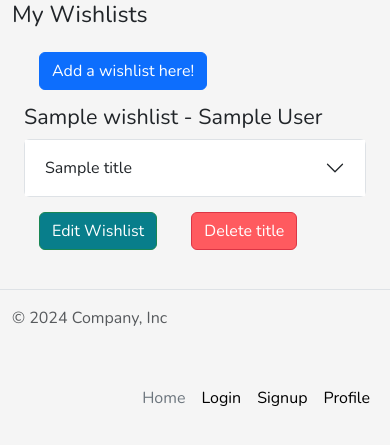
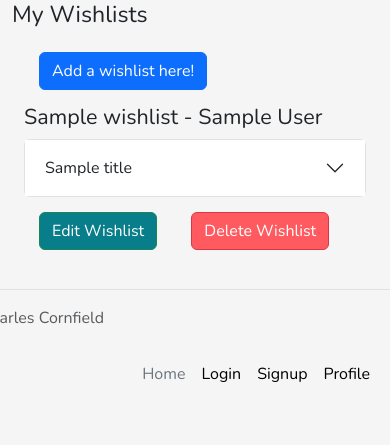
Before and after one commit to ccornfield/GameDream, a Flask app: page /wishlist in a window 390 px wide. Shown: the part 134-579 px from the top of the page. Run offline with Flask 3, Linux system fonts and the light colour scheme; tables that the repository leaves empty hold one stand-in row (values such as "Sample post").

```diff
--- a/gamedream/main.py
+++ b/gamedream/main.py
@@ -43,6 +43,7 @@ def add_title():
             author_id = current_user.id
         )
         db.session.add(title)
+        flash('Title added successfully!')
         db.session.commit()
         return redirect(url_for("main.title"))
     return render_template("add_title.html", name=current_user.name)
@@ -62,6 +63,7 @@ def edit_title(title_id):
             title.price = request.form.get("price"),
             title.genre = request.form.get("genre"),
             title.description = request.form.get("description")
+            flash('Title edited successfully!')
             db.session.commit()
             return redirect(url_for("main.title"))
 
@@ -76,6 +78,7 @@ def delete_title(title_id):
         return redirect(url_for('main.title'))
 
     db.session.delete(title)
+    flash('Title deleted successfully!')
     db.session.commit()
 
     return redirect(url_for("main.title"), name=current_user.name)
@@ -94,6 +97,7 @@ def add_wishlist():
         wishlist.titles.extend(titles)
 
         db.session.add(wishlist)
+        flash('Wishlist added successfully!')
         db.session.commit()
         return redirect(url_for("main.wishlist"))
     return render_template("add_wishlist.html", all_titles=all_titles, name=current_user.name)
@@ -106,17 +110,19 @@ def edit_wishlist(wishlist_id):
     if wishlist.author_id != current_user.id:
         flash('You are not authorized to change this wishlist')
         return redirect(url_for('main.wishlist'))
+
     if request.method == "POST":
         wishlist.wishlist_name = request.form["wishlist_name"]
+
         selected_title_ids = request.form.getlist("titles[]")
+        selected_titles = Title.query.filter(Title.id.in_(selected_title_ids)).all()
 
-        titles = Title.query.filter(Title.id.in_(selected_title_ids)).all()
-
-        wishlist.titles.remove(titles)
-        wishlist.titles.extend(titles)
-
+        wishlist.titles.clear()
+        wishlist.titles = selected_titles
 
         db.session.commit()
+
+        flash('Wishlist edited successfully!')
         return redirect(url_for("main.wishlist"))
 
     return render_template("edit_wishlist.html", wishlist=wishlist, all_titles=all_titles)
@@ -130,6 +136,7 @@ def delete_wishlist(wishlist_id):
         return redirect(url_for('main.wishlist'))
 
     db.session.delete(wishlist)
+    flash('Wishlist deleted successfully!')
     db.session.commit()
 
     return redirect(url_for("main.wishlist"))
--- a/gamedream/static/style.css
+++ b/gamedream/static/style.css
@@ -4,6 +4,7 @@
     padding: 0px;
     outline: none;
     border: 0px;
+
   }
 
 /* General purpose */
--- a/gamedream/templates/base.html
+++ b/gamedream/templates/base.html
@@ -46,9 +46,9 @@
             {% block content %}
             {% endblock%}
         </main>
-        <footer class="d-flex flex-wrap justify-content-between align-items-center py-3 my-4 border-top">
+        <footer class="d-flex flex-wrap justify-content-between align-items-center py-3 my-4 border-top fixed">
             <div class="container">
-                <p class="col-md-4 mb-0 text-body-secondary">© 2024 Company, Inc</p>
+                <p class="col-md-4 mb-0 text-body-secondary position-absolute translate-middle-x">© 2024 Charles Cornfield</p>
 
                 <a href="/" class="col-md-4 d-flex align-items-center justify-content-center mb-3 mb-md-0 me-md-auto link-body-emphasis text-decoration-none">
                     <svg class="bi me-2" width="40" height="32"><use xlink:href="#bootstrap"></use></svg>
--- a/gamedream/templates/wishlist.html
+++ b/gamedream/templates/wishlist.html
@@ -51,7 +51,7 @@
     <a href="{{ url_for('main.edit_wishlist', wishlist_id = wishlist.id) }}" class="btn btn-success">Edit Wishlist</a>
 
     <button type="button" class="btn btn-danger" data-bs-toggle="modal" data-bs-target="#delete-{{wishlist.id}}">
-        Delete title
+        Delete Wishlist
     </button>
 </div>
 
```
Also changed, not shown: gamedream/templates/edit_wishlist.html (+2 -6 lines).
